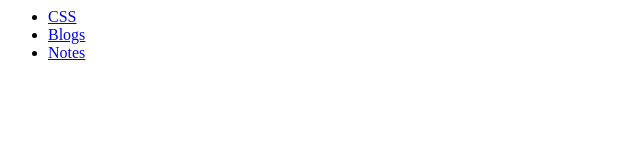
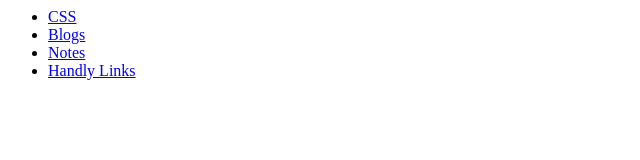
Before and after one commit to rafcioki/rafcioki.github.io, a plain HTML site: page index.html in a window 1280 px wide. Shown: the whole page, without its empty margins (0-640 px from the left). Drawn offline with Linux system fonts and the light colour scheme.

Commit message:
Added handy links.

```diff
--- a/index.html
+++ b/index.html
@@ -8,6 +8,7 @@
              <li><a href="css.txt">CSS</a></li>
              <li><a href="blogs.txt">Blogs</a></li>
 			 <li><a href="notes.txt">Notes</a></li>
+			 <li><a href="handylinks.txt">Handly Links</a></li>
          </ul>
     </body>
 </html>
```
Also changed, not shown: handylinks.txt (added).
